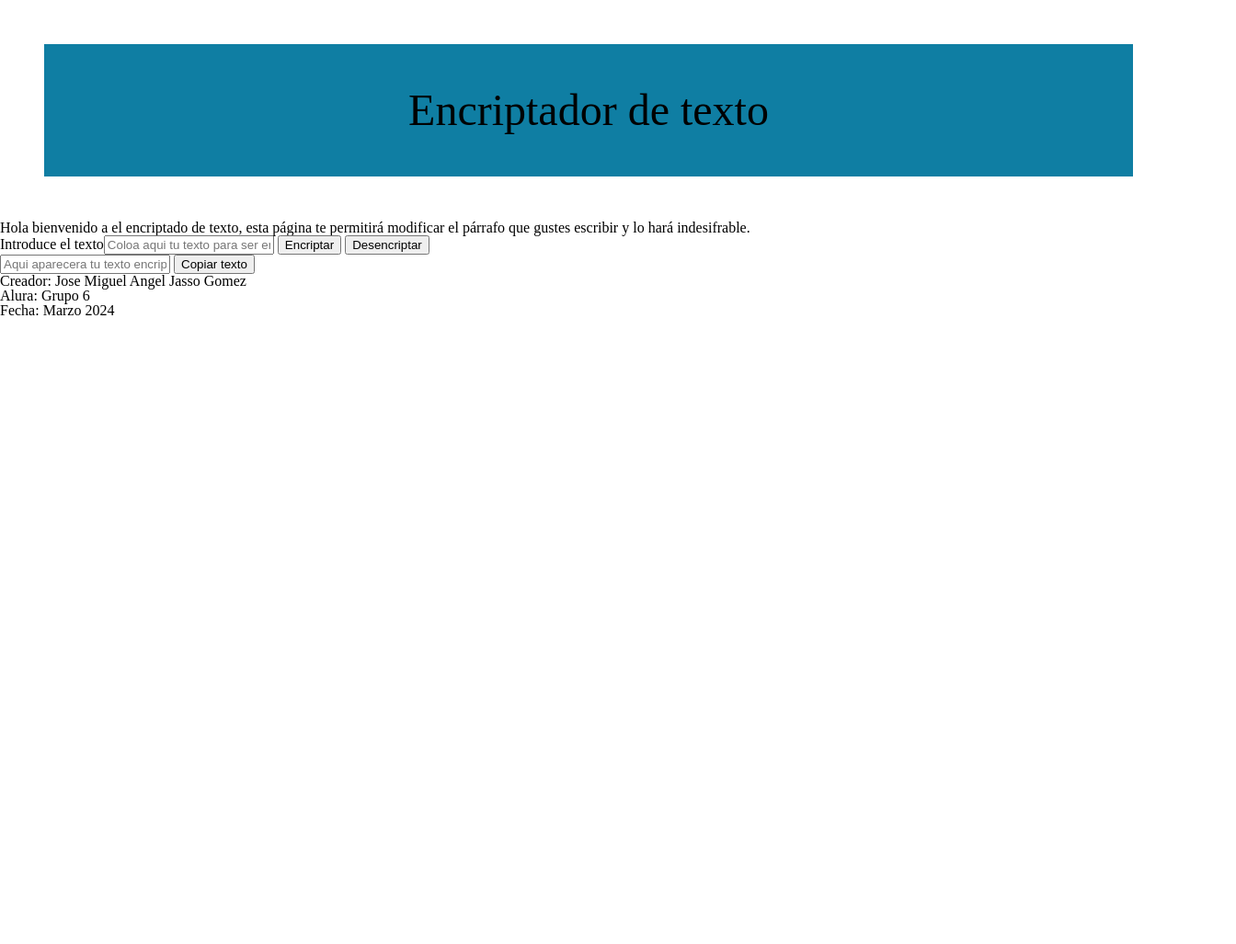
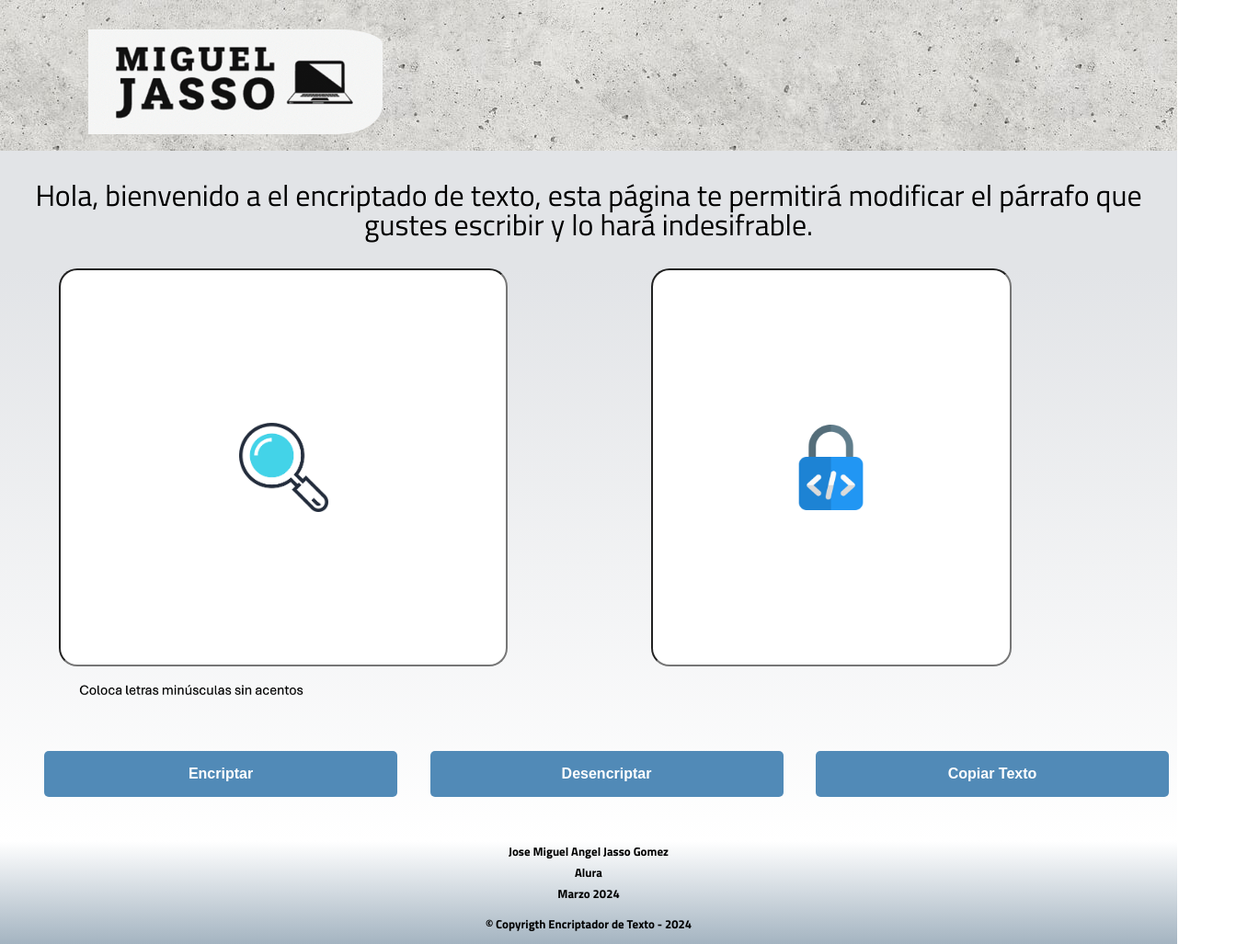
Before and after one commit to MiguelJassoA/Challeng-Encriptador-de-texto, a plain HTML site: page index.html in a window 1280 px wide. Shown: the whole page at 92% size, 1344 px wide, since content can reach past the window. Before the commit the page ends 800 px from the top, so only its background shows below. Drawn offline with Linux system fonts and the light colour scheme.

Commit message:
html y css casi listo, epezando js

```diff
--- a/app.js
+++ b/app.js
@@ -0,0 +1,3 @@
+function encriptar() {
+
+}
--- a/index.html
+++ b/index.html
@@ -6,36 +6,52 @@
     <meta name="viewport" content="width=device-width, initial-scale=1.0">
     <link rel="stylesheet" href="reset.css">
     <link rel="stylesheet" href="style.css">
+    <link rel="preconnect" href="https://fonts.googleapis.com">
+    <link rel="preconnect" href="https://fonts.gstatic.com" crossorigin>
+    <link href="https://fonts.googleapis.com/css2?family=Titillium+Web:ital,wght@0,200;0,300;0,400;0,600;0,700;0,900;1,200;1,300;1,400;1,600;1,700&display=swap" rel="stylesheet">
 </head>
 <body>
+    <header>
+            <div class="cajadeencabezado">
+                    <img src="imagenes/logo-miguel.png" alt="logo del creador" class="imagenlogo">
+            </div >
+    </header>
+    <main>
+        <section>
+            <div class="cajaparrafo">
+                <p class="parrafobienvenida">
+                    Hola, bienvenido a el encriptado de texto, esta página te permitirá modificar el párrafo que gustes escribir y lo hará indesifrable.
+                </p>
+            </div>
 
-    <main>
-        <header>
-            <h1>
-                Encriptador de texto
-            </h1>
-            <p>
-                Hola bienvenido a el encriptado de texto, esta página te permitirá modificar el párrafo que gustes escribir y lo hará indesifrable.
-            </p>
-        </header>
+        </section>
+        <section class="cuerpo">
+                <div class="encriptador">
+                    <label ><input type="text" id="encriptador"></label>
+                </div>
+                <div class="encriptado" >
+                    <label><input type="text" id="encriptado"></label>
+                </div>
+                <div>
+                   <img src="imagenes/instrucciones.png" alt="Coloca letras minúsculas sin acentos" class="imageninstrucciones">
+                </div>
+                <div class="botones">
+                    <button class="boton">Encriptar</button>
+                    <button  class="boton">Desencriptar</button>
+                   <button class="boton" >Copiar Texto</button>
+                </div>
+        </section>
 
-        <section>
-            <div>
-                <label >Introduce el texto<input type="text" id="encriptador" required placeholder="Coloa aqui tu texto para ser encriptado"></textarea></label>
-                <input type="button" value="Encriptar">
-                <input type="button" value="Desencriptar">
-            </div>
-        <label><input type="text" id="encriptado" required placeholder="Aqui aparecera tu texto encriptado"></label>
-        <input type="button" value="Copiar texto">
-        </section>
     </main>
     <footer>
-        <div>
-            <p>Creador: Jose Miguel Angel Jasso Gomez</p>
-            <p>Alura: Grupo 6</p>
-            <p>Fecha: Marzo 2024</p>
+        <div  class="footer">
+            <ul>
+                <li class="datosfooter">Jose Miguel Angel Jasso Gomez</li>
+                <li class="datosfooter">Alura</li>
+                <li class="datosfooter">Marzo 2024</li>
+            </ul>
+            <p class="copy">&copy; Copyrigth Encriptador de Texto - 2024</p>
         </div>
-
     </footer>
 
 </body>
--- a/style.css
+++ b/style.css
@@ -1,8 +1,125 @@
+body{
+    font-family: "Titillium Web", sans-serif;
+}
 
-header h1{
+.cajadeencabezado{
+width: auto;
+background-image: url(imagenes/fondo-blanco.jpg);
+}
+.imagenlogo{
+    width: 25%;
+    height: 100%;
+  border-radius: 3em 3em;
+  padding: 2em 0 1em 6em;
+  display: inline-block;
+}
+
+.parrafobienvenida{
     text-align: center;
-    font-size: 3em;
-    margin: 1em;
-    background: rgb(15, 126, 163);
+    font-size: 2em;
     padding: 1em;
 }
+.parrafobienvenida{
+background: #E2E4E7;
+}
+.cuerpo{
+    background: linear-gradient(#E2E4E7, #FFFFFF );
+    width: 100%;
+    display: inline-block;
+}
+
+.encriptador{
+    display: inline-block;
+    width: 50%;
+    padding-left: 4em;
+
+}
+#encriptador{
+    width: 75%;
+    height: 32em;
+    border-radius: 20px;
+    background-image: url(imagenes/lupa.png);
+    background-position: center;
+    background-size: calc(20%);
+    background-repeat: no-repeat;
+}
+#encriptado{
+    width: 75%;
+    height: 32em;
+    border-radius: 20px;
+    background-image: url(imagenes/Encriptado.png);
+    background-position: center;
+    background-size: calc(24%);
+    background-repeat: no-repeat;
+}
+
+.encriptado{
+    display: inline-block;
+    width: 40%;
+}
+.imageninstrucciones{
+    width: 20%;
+    height: 10%;
+    padding: 1em 0 0 5em;
+}
+.botones{
+    padding: 2em;
+    width: 100%;
+}
+.boton{
+    margin: 1em;
+    padding: 1em 3em 1em 3em;
+    width: 30%;
+    font-size: 16px;
+    font-weight: bold;
+    color: white;
+    background: #518AB7;
+    border: none;
+    border-radius: 5px;
+    transition: 0.5s;
+    cursor: pointer;
+
+}
+
+.boton:hover{
+    background: #3D962A;
+    transform: scale(1.1);
+    color: black;
+}
+.footer{
+    background: linear-gradient(#FFFFFF, #A4B4C1 );
+}
+.datosfooter{
+
+    color: black;
+    padding: 5px;
+    font-size: 13px;
+    font-weight: bolder;
+    text-align: center;
+}
+.copy{
+    color: black;
+    padding: 15px;
+    font-size: 13px;
+    font-weight: bold;
+    text-align: center;
+}
+
+
+/*
+para aplicar a telefonos
+@media screen and (max-width:480px){
+    h1{
+        text-align: center;
+    }
+    nav{
+        position: static;
+    }
+    .caja, .principal, .mapacontenido, .contenidodiferenciales, .video {
+        width: auto;
+    }
+    .listadiferenciales, .imagendiferenciales{
+        width: 100%;
+    }
+}
+*/
```
Also changed, not shown: imagenes/Encriptado.png (added), imagenes/fondo-blanco.jpg (added), imagenes/instrucciones.png (added), imagenes/logo-miguel.png (renamed from imagenes/logo miguel.png), imagenes/lupa.png (added), 1 other file.
